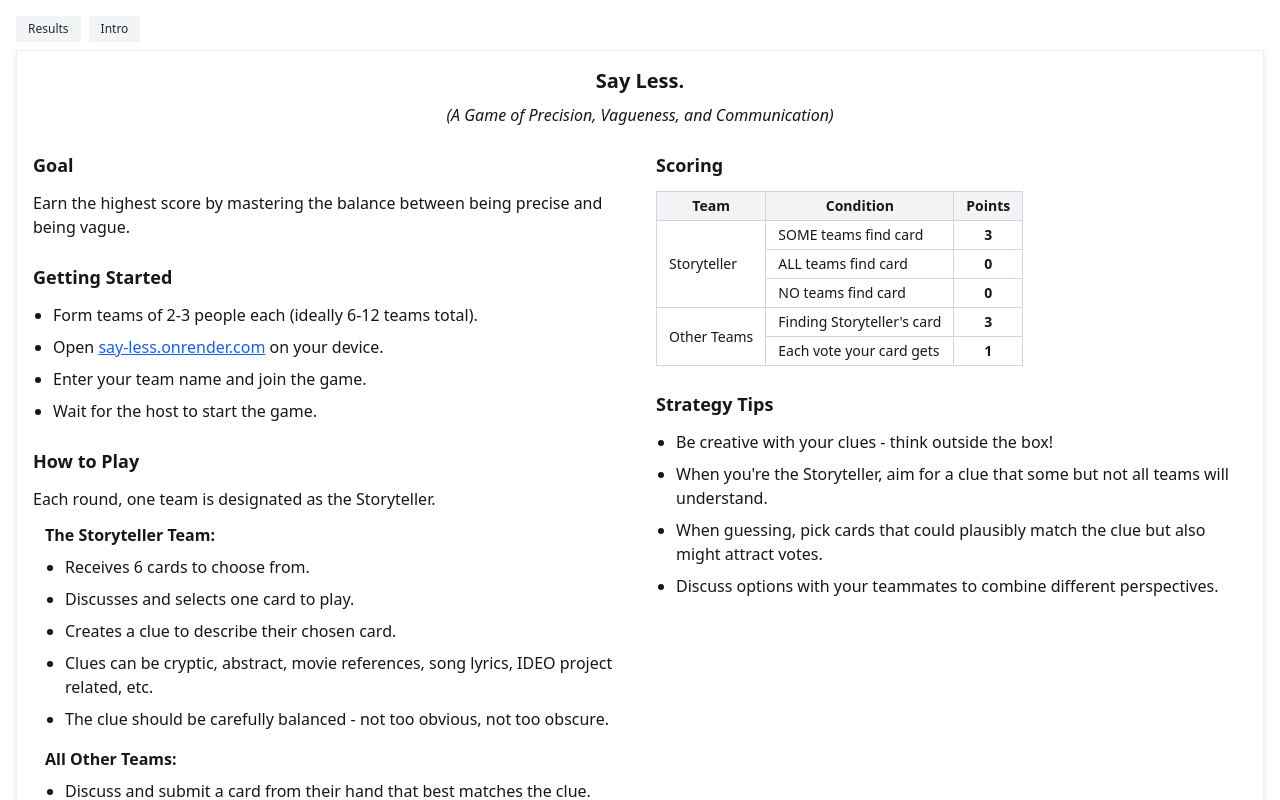
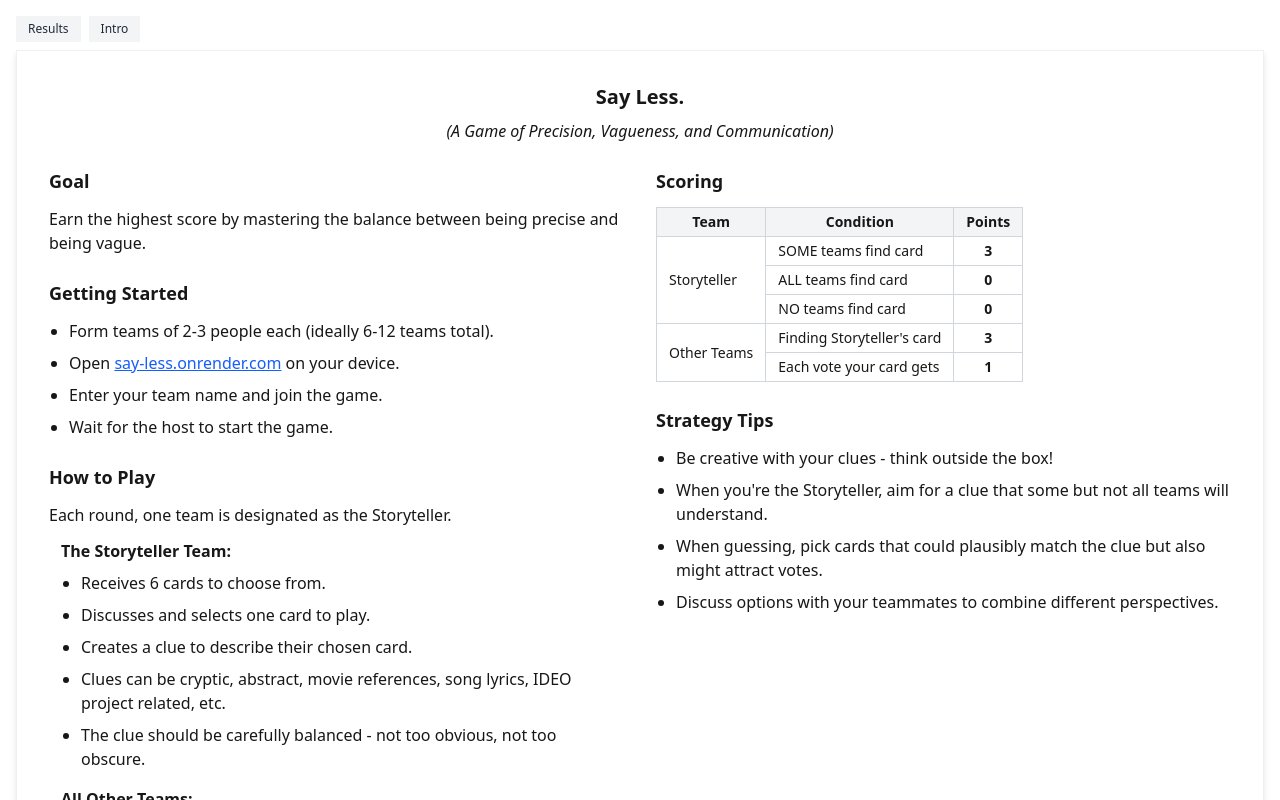
Before and after one commit to niravbeni/tmm, a Next.js app in the folder frontend/: page /rules in a window 1280 px wide. Built offline with nearby package versions, Linux system fonts and the light colour scheme; no server answers.

Commit message:
Fix padding on rules page to ensure consistent spacing all around

```diff
--- a/frontend/src/app/rules/page.tsx
+++ b/frontend/src/app/rules/page.tsx
@@ -30,7 +30,7 @@ export default function RulesPage() {
             </div>
           </div>
 
-          <div className="card pt-4 px-4 pb-8 mb-3">
+          <div className="card p-8 mb-3">
             <h1 className="text-xl font-bold text-center mb-2">Say Less.</h1>
             <p className="text-base italic text-center mb-6">(A Game of Precision, Vagueness, and Communication)</p>
 
@@ -118,7 +118,7 @@ export default function RulesPage() {
                   </table>
                 </section>
 
-                <section className="mt-6 mb-4">
+                <section className="mt-6">
                   <h2 className="text-lg font-bold mb-3">Strategy Tips</h2>
                   <ul className="list-disc pl-5 text-base space-y-2">
                     <li>Be creative with your clues - think outside the box!</li>
```
